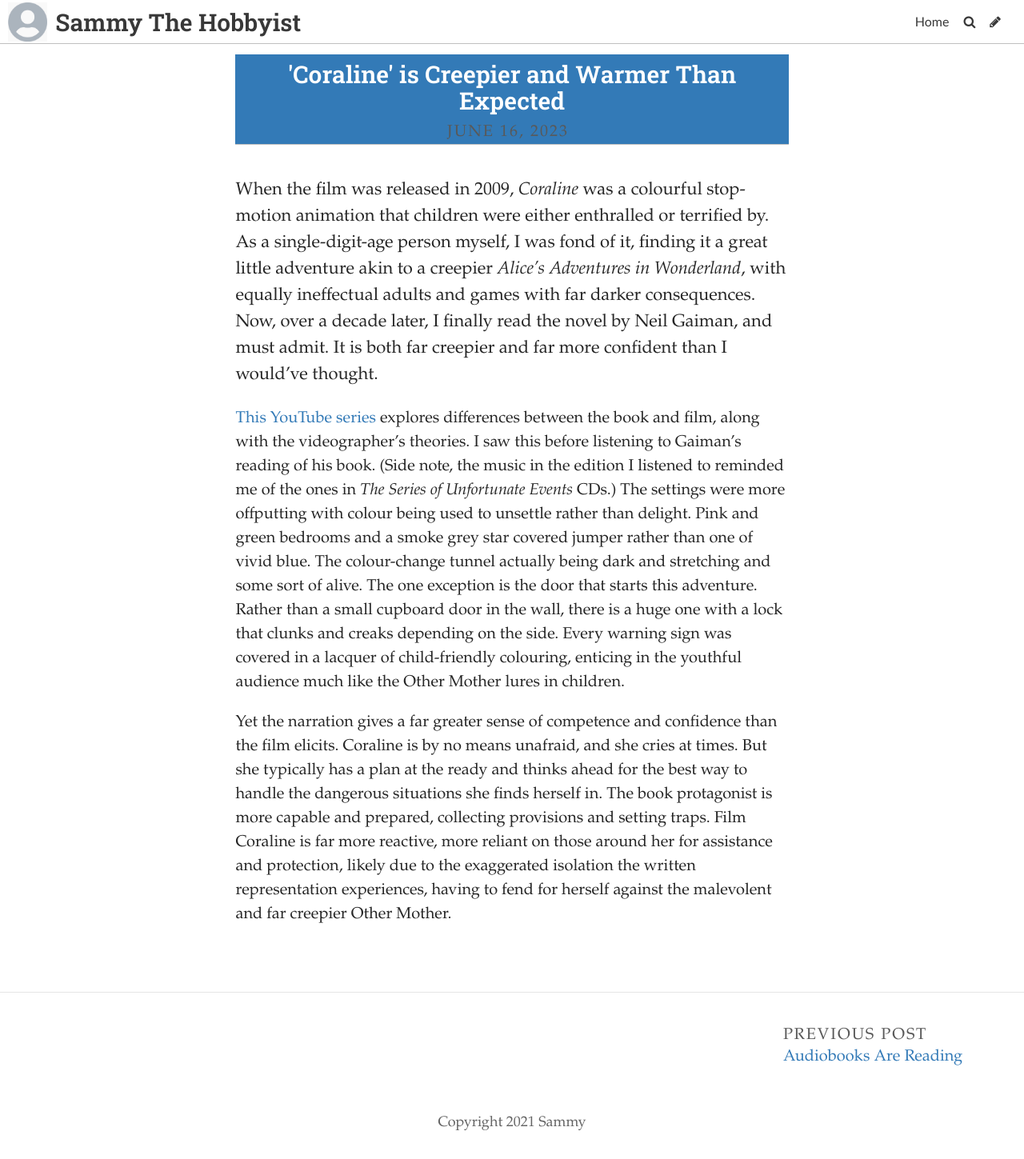
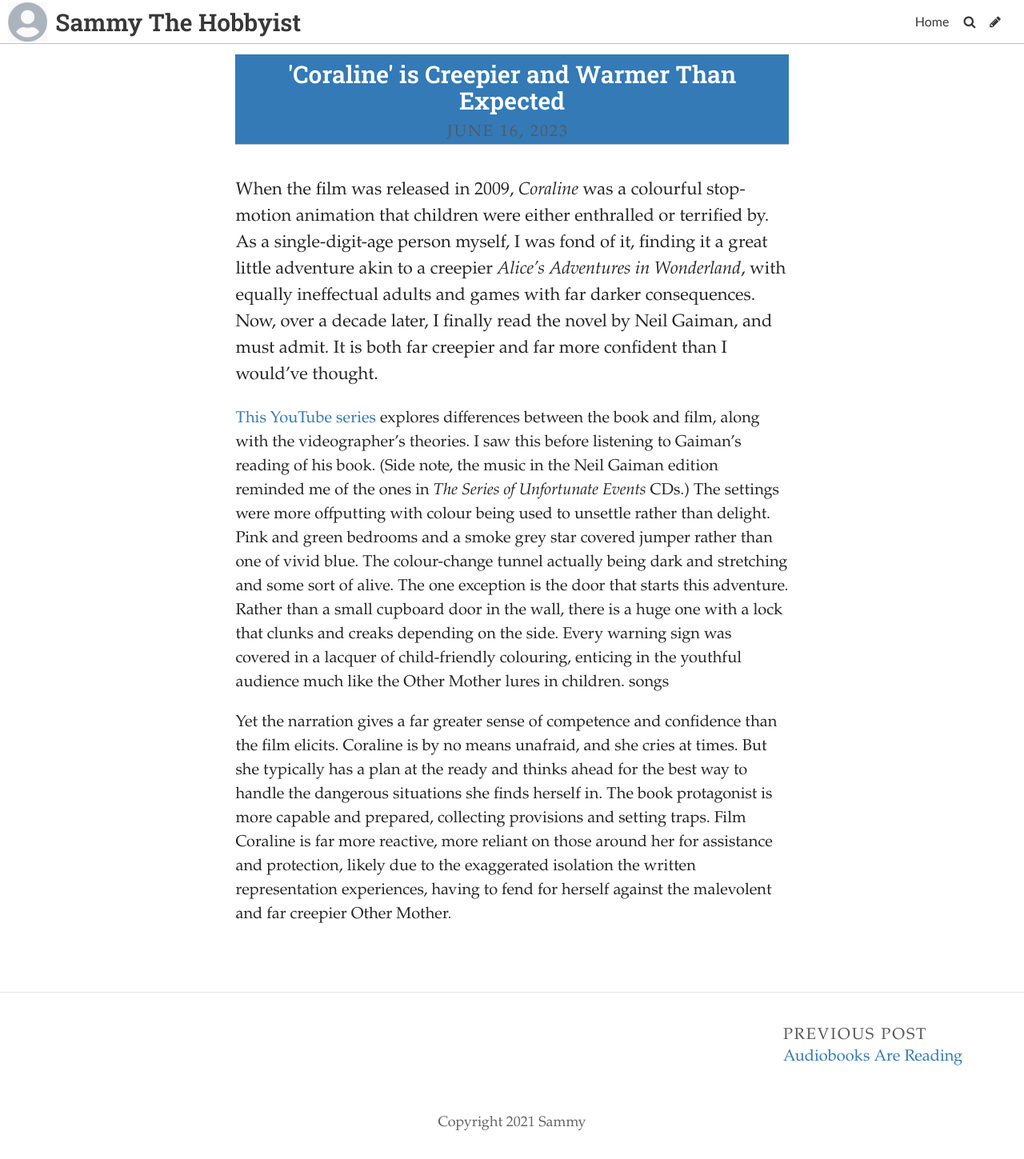
Before and after one commit to SammySpinsAYarn/Blog, a Jekyll site: the page built from _posts/2023-06-09-need-an-idea.md, in a window 1280 px wide. Shown: the whole page at 80% size. Built offline with Jekyll 4.4.1, drawn with Linux system fonts in a browser that asks for light colours; some web fonts are replaced.

Commit message:
Update Post “2023-06-09-need-an-idea”

```diff
--- a/_posts/2023-06-09-need-an-idea.md
+++ b/_posts/2023-06-09-need-an-idea.md
@@ -7,6 +7,6 @@
 ---
 When the film was released in 2009, *Coraline* was a colourful stop-motion animation that children were either enthralled or terrified by. As a single-digit-age person myself, I was fond of it, finding it a great little adventure akin to a creepier *Alice's Adventures in Wonderland*, with equally ineffectual adults and games with far darker consequences. Now, over a decade later, I finally read the novel by Neil Gaiman, and must admit. It is both far creepier and far more confident than I would've thought.
 
-[T﻿his YouTube series](https://www.youtube.com/watch?v=y2d1XYcMTDY&list=PLZqMA-B7h5X9Rwnfgvjkr-PZGE1YPdaGD&pp=iAQB) explores differences between the book and film, along with the videographer's theories. I saw this before listening to Gaiman's reading of his book. (Side note, the music in the edition I listened to reminded me of the ones in *The Series of Unfortunate Events* CDs.) The settings were more offputting with colour being used to unsettle rather than delight. Pink and green bedrooms and a smoke grey star covered jumper rather than one of vivid blue. The colour-change tunnel actually being dark and stretching and some sort of alive. The one exception is the door that starts this adventure. Rather than a small cupboard door in the wall, there is a huge one with a lock that clunks and creaks depending on the side. Every warning sign was covered in a lacquer of child-friendly colouring, enticing in the youthful audience much like the Other Mother lures in children.
+[T﻿his YouTube series](https://www.youtube.com/watch?v=y2d1XYcMTDY&list=PLZqMA-B7h5X9Rwnfgvjkr-PZGE1YPdaGD&pp=iAQB) explores differences between the book and film, along with the videographer's theories. I saw this before listening to Gaiman's reading of his book. (Side note, the music in the Neil Gaiman edition reminded me of the ones in *The Series of Unfortunate Events* CDs.) The settings were more offputting with colour being used to unsettle rather than delight. Pink and green bedrooms and a smoke grey star covered jumper rather than one of vivid blue. The colour-change tunnel actually being dark and stretching and some sort of alive. The one exception is the door that starts this adventure. Rather than a small cupboard door in the wall, there is a huge one with a lock that clunks and creaks depending on the side. Every warning sign was covered in a lacquer of child-friendly colouring, enticing in the youthful audience much like the Other Mother lures in children. songs
 
 Y﻿et the narration gives a far greater sense of competence and confidence than the film elicits. Coraline is by no means unafraid, and she cries at times. But she typically has a plan at the ready and thinks ahead for the best way to handle the dangerous situations she finds herself in. The book protagonist is more capable and prepared, collecting provisions and setting traps. Film Coraline is far more reactive, more reliant on those around her for assistance and protection, likely due to the exaggerated isolation the written representation experiences, having to fend for herself against the malevolent and far creepier Other Mother.
```
